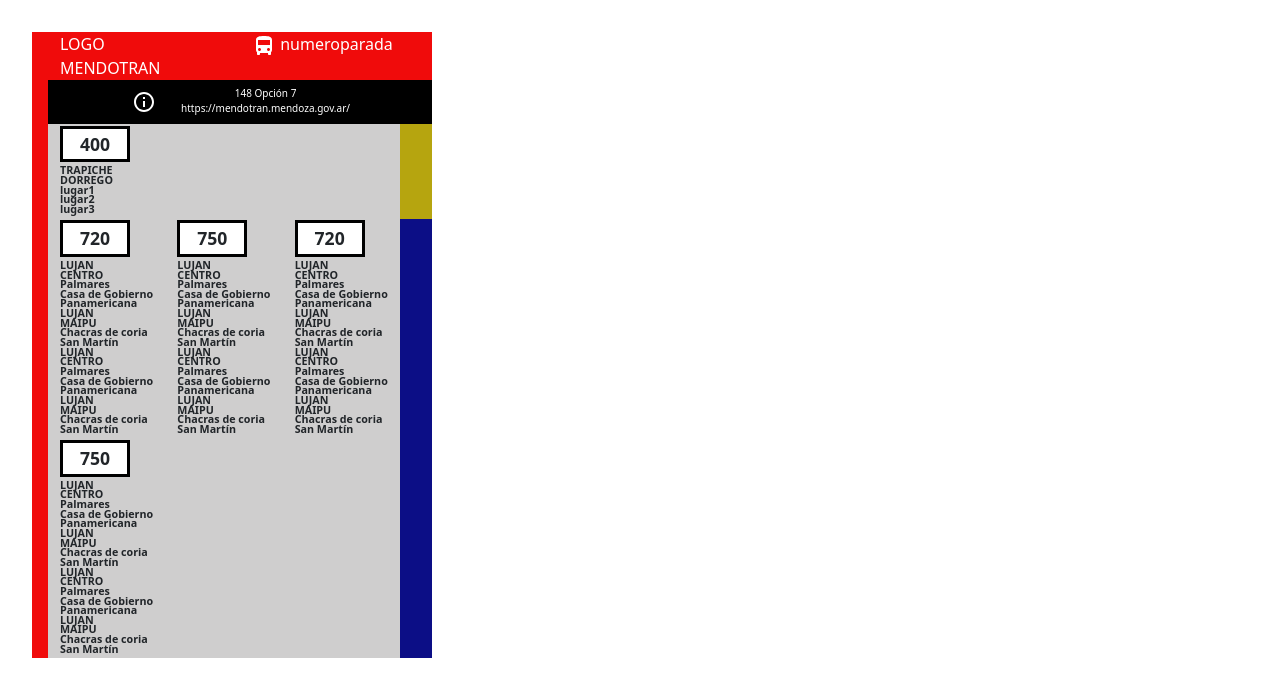
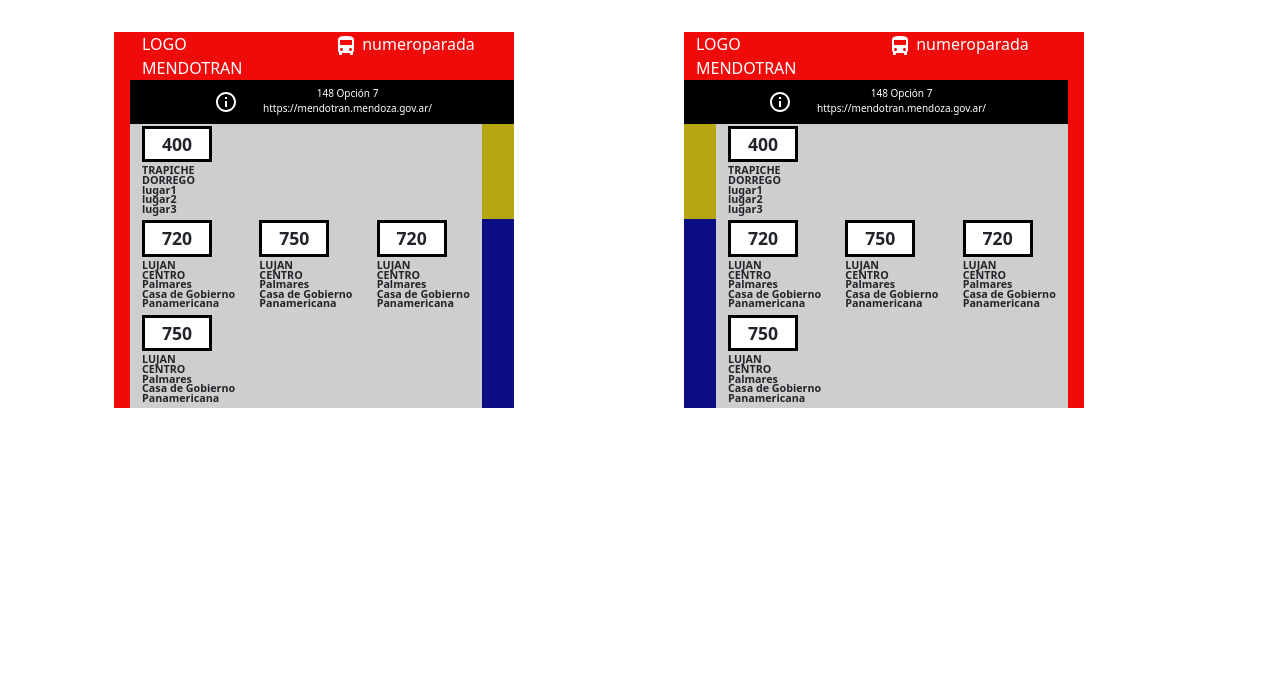
Before and after one commit to fabio2100/carteleriamendotran, a React (Create React App) app: page / in a window 1280 px wide. Shown: the top 696 px of the page. Built offline with nearby package versions, Linux system fonts and the light colour scheme.

Commit message:
invertido

```diff
--- a/src/App.css
+++ b/src/App.css
@@ -1,5 +1,9 @@
 :root{
   --main-red: #f00b0b;
+}
+
+body{
+  padding-bottom: 20px;
 }
 
 
@@ -8,6 +12,15 @@
   margin: 2em !important;
   margin-bottom: 0 !important;
   border-left: 1em solid var(--main-red);
+  width: 40px;
+  margin: 2em;
+}
+
+.mainInvertido{
+  width: 400px !important;
+  margin: 2em !important;
+  margin-bottom: 0 !important;
+  border-right: 1em solid var(--main-red);
   width: 40px;
   margin: 2em;
 }
@@ -42,10 +55,6 @@
   color: white;
 }
 
-.filaBus{
-  border-right: 2em solid #b6a50f;
-  background-color: #c9c9c9;
-}
 
 .containerRows{
   background-color: #cfcece;
--- a/src/App.js
+++ b/src/App.js
@@ -2,8 +2,19 @@ import './App.css';
 import Cartel from './Cartel';
 
 function App() {
-  return (
-    <Cartel />
+  return (<>
+  <div className="container">
+    <div className="row">
+      <div className='col-12 col-lg-6'>
+      <Cartel />
+      </div>
+      <div className='col-12 col-lg-6'>
+      <Cartel invertido={1} />
+      </div>
+    </div>
+    </div>
+
+    </>
   );
 }
 
--- a/src/Cartel.js
+++ b/src/Cartel.js
@@ -2,9 +2,9 @@ import { InfoOutlined } from "@mui/icons-material"
 import { DirectionsBus } from "@mui/icons-material"
 import Fila from "./Fila"
 
-export default function Cartel(){
+export default function Cartel({invertido}){
     return(
-        <div className='container main'>
+        <div className={invertido ? 'container mainInvertido' : 'container main'}>
             <div className='row superior'>
                 <div className="container">
                     <div className="row">
@@ -35,8 +35,8 @@ export default function Cartel(){
             </div>
             <div className='row'>
                 <div className="containerRows container">
-                <Fila color={'#b6a50f'} bondis={[[400,['TRAPICHE','DORREGO','lugar1','lugar2','lugar3']]]}/>
-                <Fila color={'#0c0e86'} bondis={[[720,['LUJAN','CENTRO','Palmares','Casa de Gobierno','Panamericana']],[750,['LUJAN','MAIPU','Chacras de coria','San Martín']],[720,['LUJAN','CENTRO','Palmares','Casa de Gobierno','Panamericana']],[750,['LUJAN','MAIPU','Chacras de coria','San Martín']]]}/>
+                <Fila color={'#b6a50f'} invertido={invertido} bondis={[[400,['TRAPICHE','DORREGO','lugar1','lugar2','lugar3']]]}/>
+                <Fila color={'#0c0e86'} invertido={invertido} bondis={[[720,['LUJAN','CENTRO','Palmares','Casa de Gobierno','Panamericana']],[750,['LUJAN','MAIPU','Chacras de coria','San Martín']],[720,['LUJAN','CENTRO','Palmares','Casa de Gobierno','Panamericana']],[750,['LUJAN','MAIPU','Chacras de coria','San Martín']]]}/>
                 </div>
                 </div>
     </div>
--- a/src/Fila.js
+++ b/src/Fila.js
@@ -1,12 +1,16 @@
 import Bondi from "./Bondi.js";
 
-export default function Fila({color,bondis}){
-    console.log({bondis})
+export default function Fila({color,bondis,invertido}){
+    console.log({bondis});
 
     const descripcionLineas = bondis.map((element,index) => {
-        return element[1].map(descripcion => {
-            return <div>{descripcion}</div>
-        })
+        let cont = 0;
+        if(cont==index){
+            return element[1].map(descripcion => {
+                return <div>{descripcion}</div>
+            })
+        }
+        cont++;
     })
 
     const lineas = bondis.map(linea => {
@@ -17,11 +21,11 @@ export default function Fila({color,bondis}){
                 <div className="descripcionLineas mt-1 mb-1">
                     {descripcionLineas}
                 </div>
-            </div>
+                </div>
     })
 
     return(<>
-        <div className="row" style={{borderRight: `${color} 2em solid`}}>
+        <div className="row" style={invertido ? {borderLeft: `${color} 2em solid`}  : {borderRight: `${color} 2em solid`}}>
         {lineas}
         </div>
         </>
```
